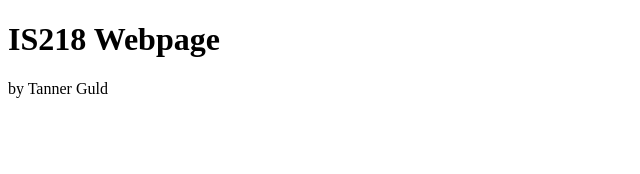
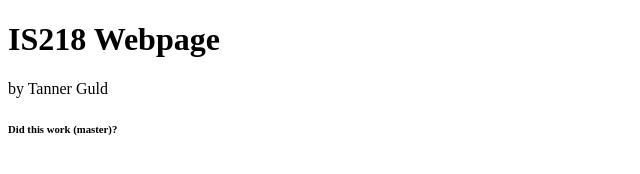
Before and after one commit to tanner666/IS218, a plain HTML site: page public_html/index.html in a window 1280 px wide. Shown: the full height of the page, 0-640 px from the left. Drawn offline with Linux system fonts and the light colour scheme.

Commit message:
updated index.html

```diff
--- a/public_html/index.html
+++ b/public_html/index.html
@@ -5,6 +5,7 @@
 <header>
   <h1>IS218 Webpage</h1>
   <p>by Tanner Guld</p>
+  <h6>Did this work (master)?</h6>
 </header>
 
 </body>
```
